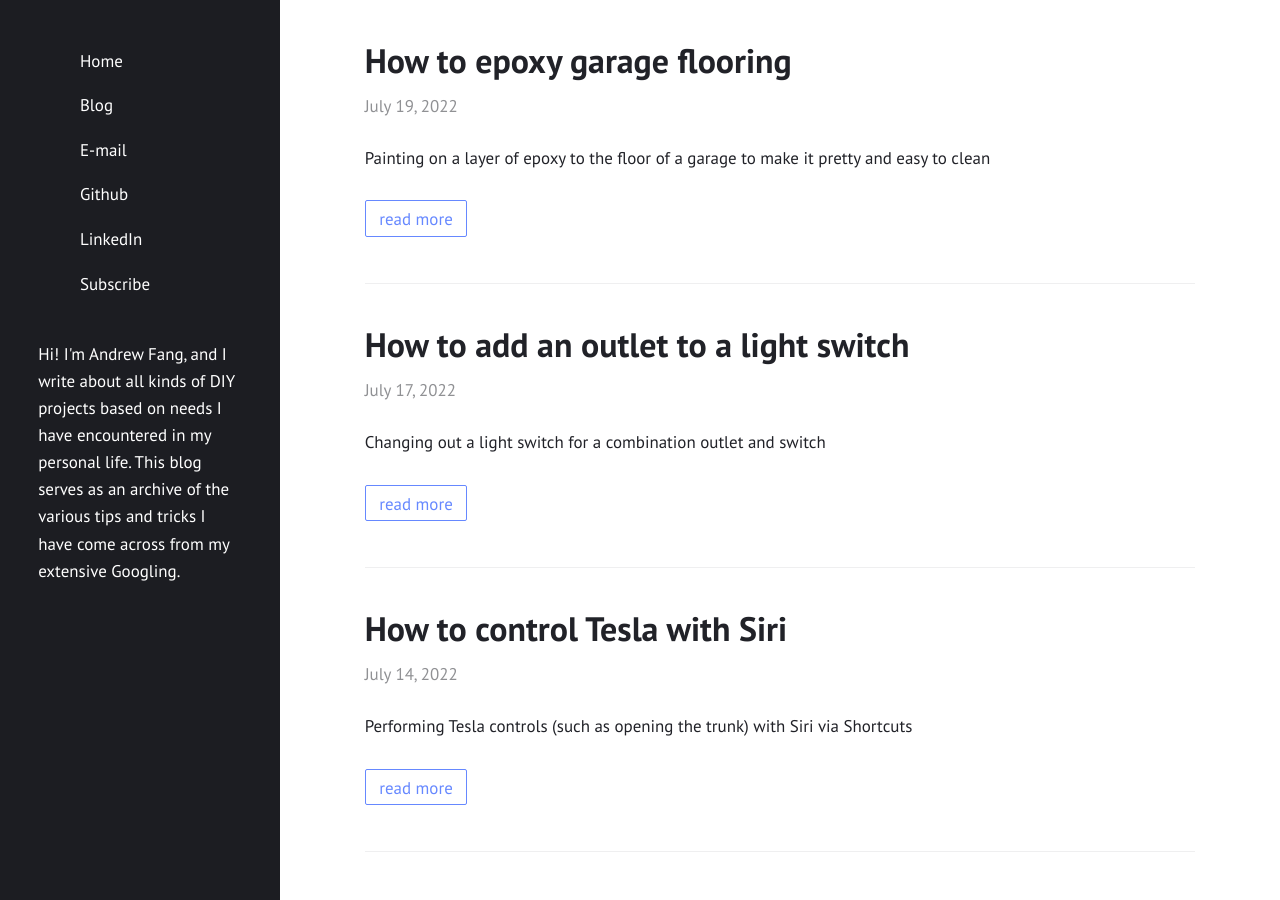
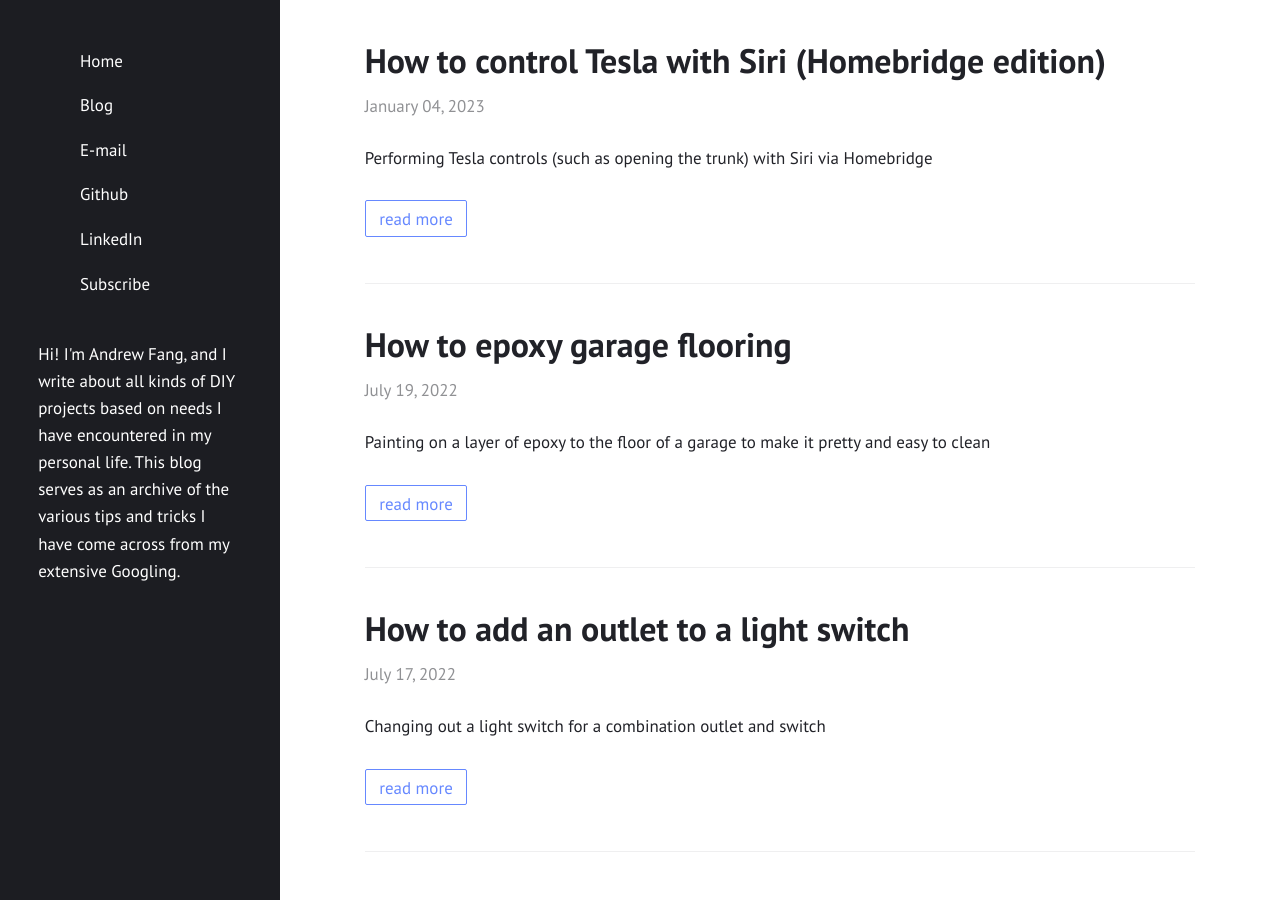
Before and after one commit to andrewfang/blog, a Jekyll site: the page built from index.html, in a window 1280 px wide and 900 px high. Built offline with Jekyll 4.4.1, drawn with Linux system fonts in a browser that asks for light colours; some of the changed lines change nothing that is shown.

Commit message:
Homebridge siri tesla

```diff
--- a/_posts/2022-07-13-how-to-control-tesla-with-siri.markdown
+++ b/_posts/2022-07-13-how-to-control-tesla-with-siri.markdown
@@ -69,6 +69,8 @@ description: Performing Tesla controls (such as opening the trunk) with Siri via
 
 ## The story
 
+> If you have Homebridge or are interested in another (more reliable, at least for me) method of controlling your Tesla with siri, see [this post]({% link _posts/2023-01-03-how-to-control-tesla-with-siri-homebridge.markdown %}).
+
 One of the features that's missing from the default [Tesla](https://apps.apple.com/us/app/tesla/id582007913) app is the ability to make requests to the car via Siri. When I'm walking to the car with a cart full of groceries, I want to easily open the trunk without having to unlock my phone, open the Tesla app, then tap on the trunk button.
 
 As of late 2021, Tesla's app now allows you to configure 4 quick actions, which also show up on the widget. These controls can be customized by long pressing on one of the four icons in the app. As you can see here, I've set mine to lock / hvac / trunk / frunk.
--- /dev/null
+++ b/_posts/2023-01-03-how-to-control-tesla-with-siri-homebridge.markdown
@@ -0,0 +1,131 @@
+---
+layout: post
+title:  "How to control Tesla with Siri (Homebridge edition)"
+date:   2023-01-03 20:41:42 -0700
+comments: true
+categories: tesla, siri, automation, homebridge
+description: Performing Tesla controls (such as opening the trunk) with Siri via Homebridge
+---
+
+{{ page.description }}
+<!--more-->
+
+<script type="application/ld+json">
+  {
+    "@context": "https://schema.org",
+    "@type": "HowTo",
+    "name": "{{ page.title }}",
+    "image": {
+      "@type": "ImageObject",
+      "url": "{{site.assets_dir}}/2022-07-13/tesla_widget.png"
+    },
+    "estimatedCost": {
+      "@type": "MonetaryAmount",
+      "currency": "USD",
+      "value": "35"
+    },
+    "tool": [
+      {
+        "@type": "HowToTool",
+        "name": "iPhone"
+      }, {
+        "@type": "HowToTool",
+        "name": "Tesla"
+      }, {
+        "@type": "HowToTool",
+        "name": "Raspberry Pi"
+      }
+    ],
+    "step": [
+      {
+        "@type": "HowToStep",
+        "name": "Set up Homebridge",
+        "url": "/#homebridge",
+        "itemListElement": [{
+          "@type": "HowToDirection",
+          "text": "Set up an instance of Homebridge."
+        }]
+      }, {
+        "@type": "HowToStep",
+        "name": "Configure Homebridge with the Tesla plugin",
+        "url": "/#homebridge-tesla-configuration",
+        "itemListElement": [{
+          "@type": "HowToDirection",
+          "text": "Configure Homebridge to talk to Tesla."
+        }]
+      }],
+    "totalTime": "PT59M"
+    }
+  </script>
+
+## Time needed
++ \< 10 minutes (if you already have a running instance of Homebridge)
++ Otherwise, 1 hour or more to include the time it takes to set up Homebridge
+
+## Materials
++ iPhone with [Auth app for Tesla](https://apps.apple.com/app/id1552058613) installed
++ A Tesla car ([Don't have one?](https://ts.la/andrew11282))
++ [Raspberry pi 3B or better](https://amzn.to/3iibHnP) or machine running Homebridge. Note: Raspberry Pi's have gone up a lot in price in 2022 due to the chip shortage. If you're really lucky, you can find one from an authorized seller via a redirect from https://www.raspberrypi.com/products/, but lately it's been sold out.
+
+## The story
+
+The story is the same as my [previous post]({% link _posts/2022-07-13-how-to-control-tesla-with-siri.markdown %}). I just want to control my car with Siri -- either from my phone or (ideally) from my watch. The method with Shortcuts had its issues -- for me it was often unreliable, and it never worked from my watch. After a while, I just stopped using it.
+
+Earlier last year, I dug out my Raspberry Pi and installed [Homebridge](https://homebridge.io) to tie all my smart home devices together. Well, it turns out the creator of Homebridge wrote a [Tesla plugin](https://www.npmjs.com/package/homebridge-tesla) to make Teslas appear as smart home accessories. This exposes various Tesla controls (locking/unlocking the car, opening/closing trunk, opening the frunk) as Home controls, which are understood by Siri. This method works _a lot_ better than the Shortcuts method, and I've been pretty impressed. If you're wondering, your car doesn't need to be connected to your home wifi as long as you have a hub (for iOS 16+ this requires an [Apple TV](https://amzn.to/3XdxUlP) or a [Homepod](https://www.apple.com/homepod-mini/)).
+
+### Homebridge
+
+Homebridge is pretty easy to install on most computing devices.
+
++ [Homebridge Raspbian Image](https://github.com/homebridge/homebridge-raspbian-image/wiki/Getting-Started) (if you're willing to dedicate your RaspberryPi solely to Homebridge)
++ [RaspberryPi OS](https://github.com/homebridge/homebridge/wiki/Install-Homebridge-on-Raspbian).
++ [MacOS](https://github.com/homebridge/homebridge/wiki/Install-Homebridge-on-macOS)
++ [Windows](https://github.com/homebridge/homebridge/wiki/Install-Homebridge-on-Windows-10-Using-Hyper-V)
++ [Docker](https://github.com/oznu/docker-homebridge)
+
+Alternatively, you can spend money and just buy a machine that comes preinstalled with Homebridge -- [HOOBS](https://hoobs.com).
+
+I'm not going to walk through the whole Homebridge set up process (maybe I'll do an article about this one day, but there's lots of guides and tutorials out there already). Going forward, I'll assume that you have Homebridge set up.
+
+Simply install the `homebridge-tesla` plugin (as you would with any other plugin).
+
+![homebridge tesla]({{site.assets_dir}}/2023-01-03/homebridge-tesla.png)
+
+### Homebridge Tesla configuration
+
+The plugin now needs to be configured with the right details to access your car. Go into the plugin settings, and set three things:
+
+1. Name -- this is the name of your smart home "room". I just named mine "Tesla".
+2. VIN -- you can get at the very bottom of your Tesla app. The plugin uses this as an identifier, to send the command control to the right vehicle.
+3. Tesla API Refresh Token -- This is what the plugin uses for authentication. The easiest way to generate this is using [Auth app for Tesla](https://apps.apple.com/app/id1552058613). After signing in via Tesla's single sign on, the app will spit out a long alphanumeric code -- copy this into the plugin config.
+
+Now, just restart Homebridge and after some initial configuration, you should see several Tesla controls in your [Apple Home](https://www.apple.com/home-app/) app!
+
+> Note: As mentioned in the [README](https://github.com/nfarina/homebridge-tesla), there is a bug in iOS 16 that causes all the Home accessories to be named the same. To remediate this problem, go into each Home tile and change it's name to whatever you want.
+
+Now, you should have something like this!
+
+:-------------------------:|:-------------------------:
+![tesla Apple home]({{site.assets_dir}}/2023-01-03/tesla-home.jpeg) |
+
+
+Also mentioned in the [README](https://github.com/nfarina/homebridge-tesla), you'll get the default services enabled:
+
++ "Unlock the car doors" (My Siri gets confused by this, so I gave the car doors a special name instead.)
++ "Open the trunk" (I found that "Unlock the trunk" and "Lock the trunk" is more reliable. Note that since the trunk is exposed as a smart home lock, "unlock" is mapped to opening the trunk and "unlock" is mapped to closing the trunk).
++ "Open the front trunk" (Same note as above, "Unlock the front trunk" is more reliable for me.)
++ "Set the climate to 72 degrees" (turns on climate control if off)
++ "Turn on sentry mode"
+
+You can also configure the plugin to enable these additional services:
+
++ "Set the charge limit to 80%"
++ "Set the charging amps to 24"
++ "Turn on the steering wheel heater"
++ "Turn on the defrost"
++ "Open the charge port"
++ "Turn on the charger" (begins charging even if outside schedule)
++ "Turn on the starter" (enables keyless driving)
++ "Open HomeLink" (opens your garage or other door via HomeLink in supported vehicles)
+
+<div id="amzn-assoc-ad-7faf9c20-cca0-4ec1-b6ec-98a3c0c24342"></div><script async src="//z-na.amazon-adsystem.com/widgets/onejs?MarketPlace=US&adInstanceId=7faf9c20-cca0-4ec1-b6ec-98a3c0c24342"></script>
```
Also changed, not shown: assets/images/2023-01-03/homebridge-tesla.png (added), 1 other file.
